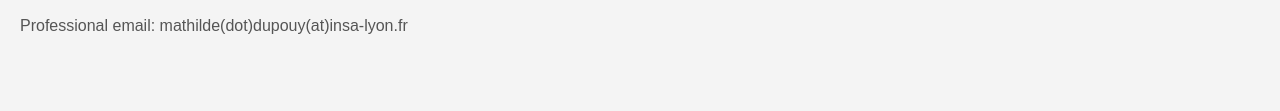
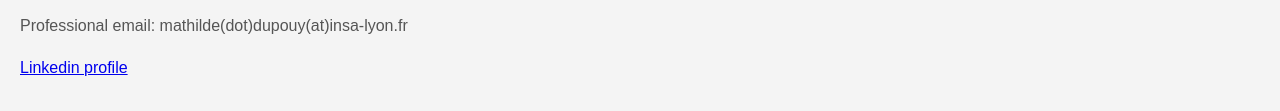
Before and after one commit to MathildeDupouy/mathildedupouy.github.io, a plain HTML site: page index.html in a window 1280 px wide. Shown: the part 1313-1424 px from the top of the page. Before the commit the page ends 1388 px from the top, so only its background shows below. Drawn offline with Linux system fonts and the light colour scheme.

Commit message:
Add linkedin profile

```diff
--- a/index.html
+++ b/index.html
@@ -151,9 +151,6 @@
 
         <!-- Presentations -->
         <!-- <h1>Presentations</h1> -->
-        <!-- <p>
-            <a href="https://raw.githubusercontent.com/yamilvindas/yamilvindas.github.io/main/Presentations/PhDDefense.pdf"> PhD Defense, 2023.</a>
-        </p> -->
 
 
         <!-- Teaching -->
@@ -173,6 +170,7 @@
           Professional email: mathilde(dot)dupouy(at)insa-lyon.fr
         </p>
 
+        <p><a href="https://www.linkedin.com/in/mathilde-dupouy-7a142b21b?utm_source=share&utm_campaign=share_via&utm_content=profile">Linkedin profile</a></p>
 
     </section>
     <footer>
```
